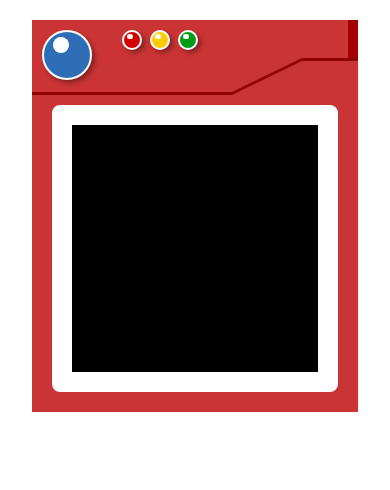
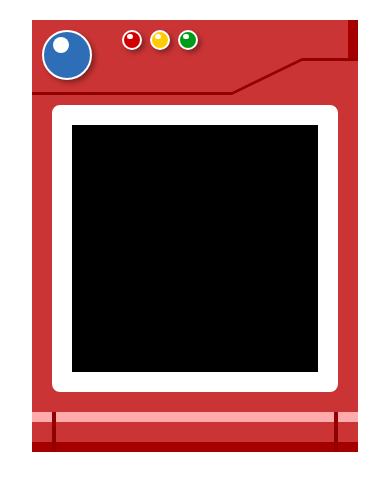
Before and after one commit to ryssaes/pokedex, a Vue app: page / in a window 390 px wide. Shown: the top 490 px of the page. Built offline with nearby package versions, Linux system fonts and the light colour scheme.

Commit message:
Feat: Criação e estilização do divider da pokedex (divisor)

```diff
--- /dev/null
+++ b/src/components/Divider/Divider.vue
@@ -0,0 +1,57 @@
+<template functional>
+	<div class="divider bg--red-01">
+		<div class="arc arc--top bg--red-04"></div>
+		<div class="arc arc--bottom bg--red-04"></div>
+	</div>
+</template>
+
+<style lang="scss" scoped>
+.divider {
+	position: absolute;
+	height: calc(100% - 40px);
+	width: 40px;
+	left: calc(50% - 20px);
+	top: 40px;
+	box-shadow: inset 10px 0 0 0 color('red-00'), inset -10px 0 0 0 color('red-03');
+
+	.arc {
+		position: absolute;
+		height: 4px;
+		width: 100%;
+
+		&--top {
+			top: 20px;
+		}
+
+		&--bottom {
+			bottom: 20px;
+		}
+
+		@media (max-width: 767px) {
+			height: 100%;
+			width: 4px;
+
+			&--top,
+			&--bottom {
+				top: 0;
+			}
+
+			&--top {
+				left: 20px;
+			}
+
+			&--bottom {
+				right: 20px;
+			}
+		}
+	}
+
+	@media (max-width: 767px) {
+		width: 100%;
+		top: 50%;
+		height: 40px;
+		left: 0;
+		box-shadow: inset 0 10px 0 0 color('red-00'), inset 0 -10px 0 0 color('red-03');
+	}
+}
+</style>
--- a/src/components/Pokedex.vue
+++ b/src/components/Pokedex.vue
@@ -2,8 +2,8 @@
 	<div class="pokedex position-relative d-flex flex-colum w-100 h-100">
 		<TopPanel />
 		<LeftPanel class="pokedex--left" />
-		<!--  <Divider />
-		<RightPanel class="pokedex--right" /> -->
+		<Divider />
+		<!--  <RightPanel class="pokedex--right" /> -->
 	</div>
 </template>
 
@@ -11,7 +11,7 @@
 	import TopPanel from './TopPanel/TopPanel.vue';
 	import LeftPanel from './LeftPanel/LeftPanel.vue';
 	// import RightPanel from './RightPanel/RightPanel.vue';
-	// import Divider from './Divider/Divider.vue';
+	import Divider from './Divider/Divider.vue';
 
 	export default {
 		name: 'Pokedex',
@@ -19,7 +19,7 @@
 			TopPanel,
 			LeftPanel,
 			// RightPanel,
-			// Divider,
+			Divider,
 		},
 	};
 </script>
```
